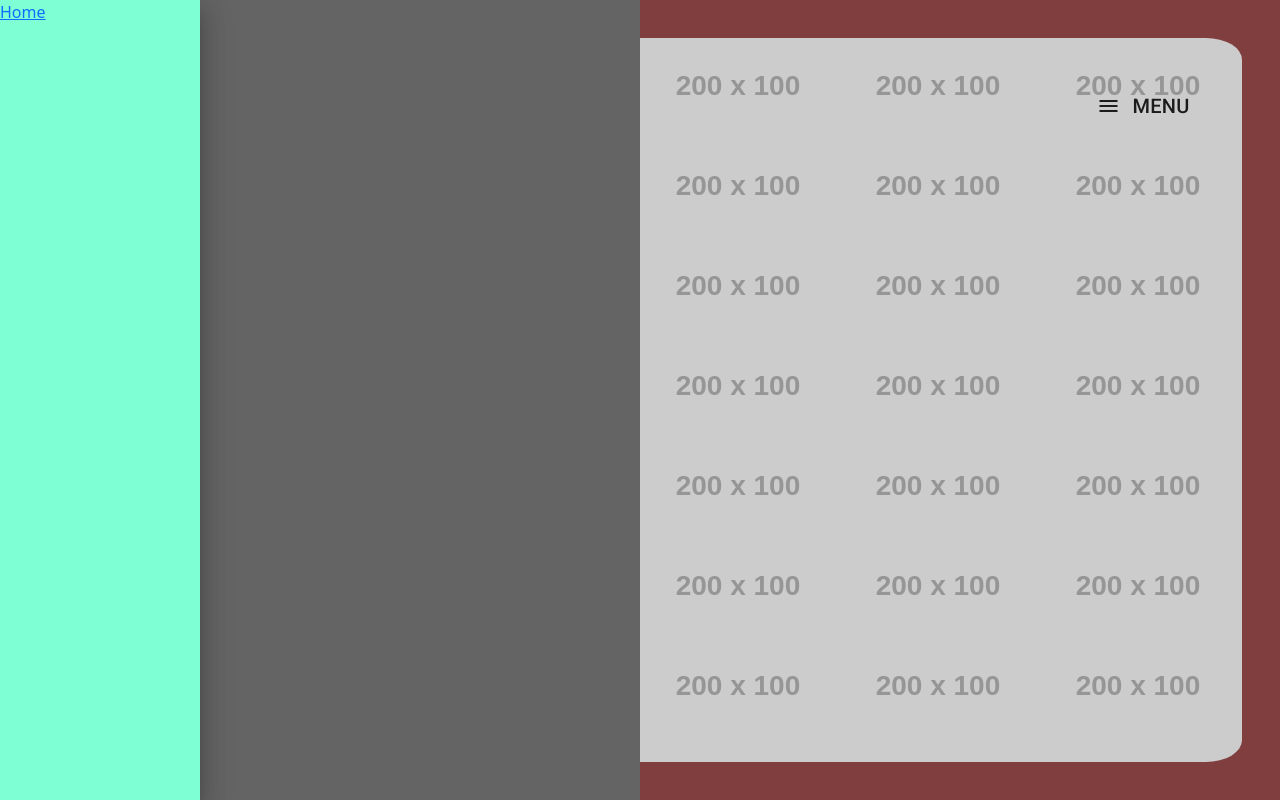
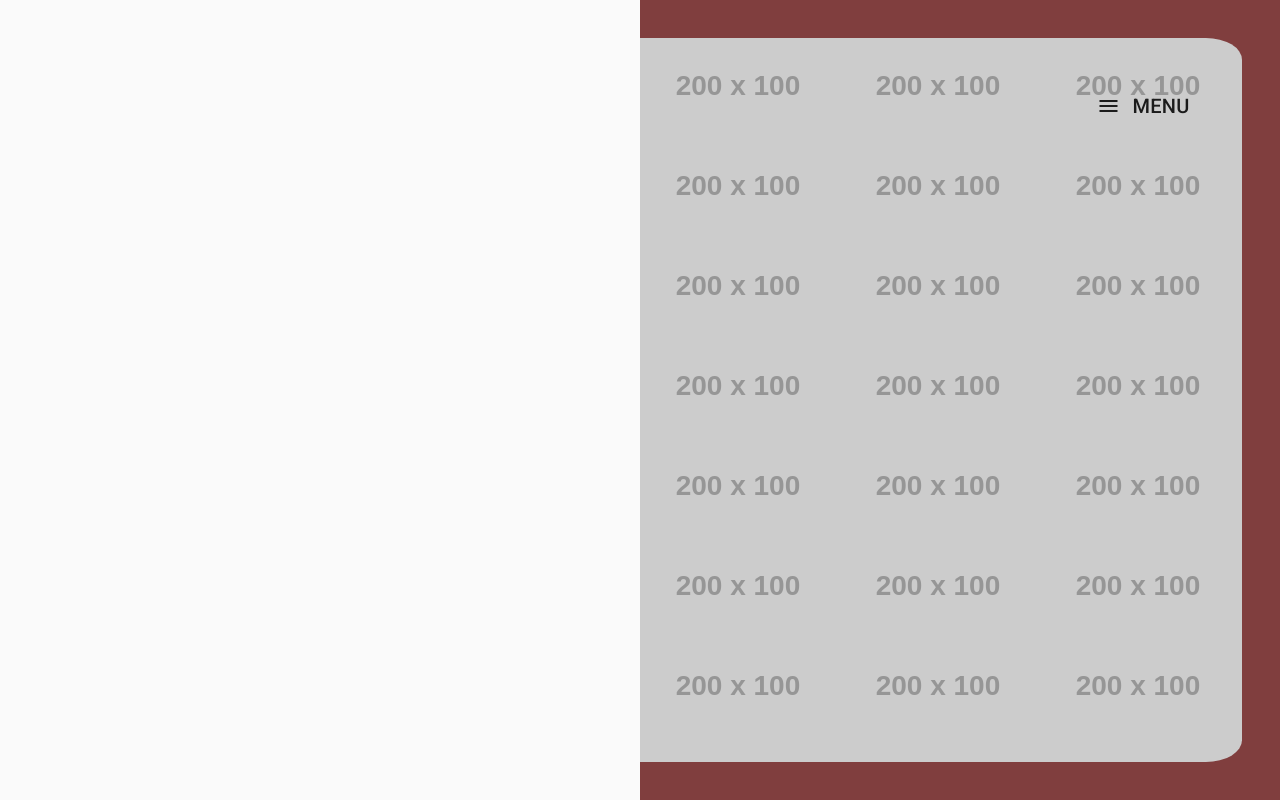
Before and after one commit to Elzohary/ContractingCompanyManagmentWebApp, an Angular app: page / in a window 1280 px wide. Built offline with nearby package versions, Linux system fonts and the light colour scheme.

Commit message:
header-sidenavv2

```diff
--- a/src/app/public-company-profie/Shared/Components/header/header.component.html
+++ b/src/app/public-company-profie/Shared/Components/header/header.component.html
@@ -18,7 +18,7 @@
     <a>Home</a>
   </mat-sidenav>
 
-  <mat-sidenav-content disable>
+  <mat-sidenav-content >
     End
   </mat-sidenav-content>
 </mat-sidenav-container>
--- a/src/app/public-company-profie/Shared/Components/header/header.component.scss
+++ b/src/app/public-company-profie/Shared/Components/header/header.component.scss
@@ -33,3 +33,7 @@ mat-sidenav-content {
   display: none;
   visibility: hidden;
 }
+
+mat-sidenav-container[_ngcontent-ng-c749782702]{
+  height: 10%;
+}
--- a/src/app/public-company-profie/Shared/Components/header/header.component.ts
+++ b/src/app/public-company-profie/Shared/Components/header/header.component.ts
@@ -6,5 +6,5 @@ import { Component } from '@angular/core';
   styleUrls: ['./header.component.scss']
 })
 export class HeaderComponent {
-  isOpened : boolean = true;
+  isOpened : boolean = false;
 }
```
